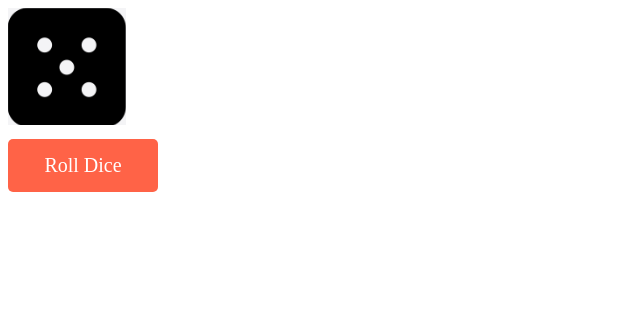
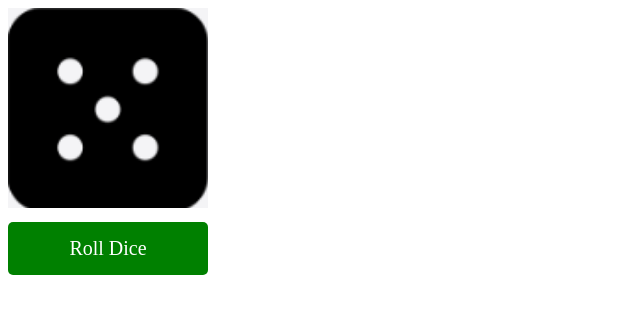
Before and after one commit to AH-BADAL/Ludo-Js, a plain HTML site: page index.html in a window 1280 px wide. Shown: the whole page, without its empty margins (0-640 px from the left). Drawn offline with Linux system fonts and the light colour scheme.

Commit message:
some change

```diff
--- a/ludo.js
+++ b/ludo.js
@@ -3,4 +3,3 @@ function rollDice() {
   let imageSource = 'img/' + randomNumber+ '.png';
   document.getElementById('ludo').src = imageSource;
 }
-// Ludo-----Done
--- a/style.css
+++ b/style.css
@@ -1,11 +1,18 @@
 #btn{
-width: 150px;
+width: 200px;
 padding: 15px;
 border-radius: 5px;
 border: none;
-background: tomato;
+background:green;
 color: white;
 font-size: 20px;
 margin-top: 10px;
 font-family: cascadia-code;
 }
+#btn:hover{
+  background: tomato;
+}
+#ludo{
+ height: 200px;
+ width: 200px;
+}
```
Also changed, not shown: img/2.png (deleted).
